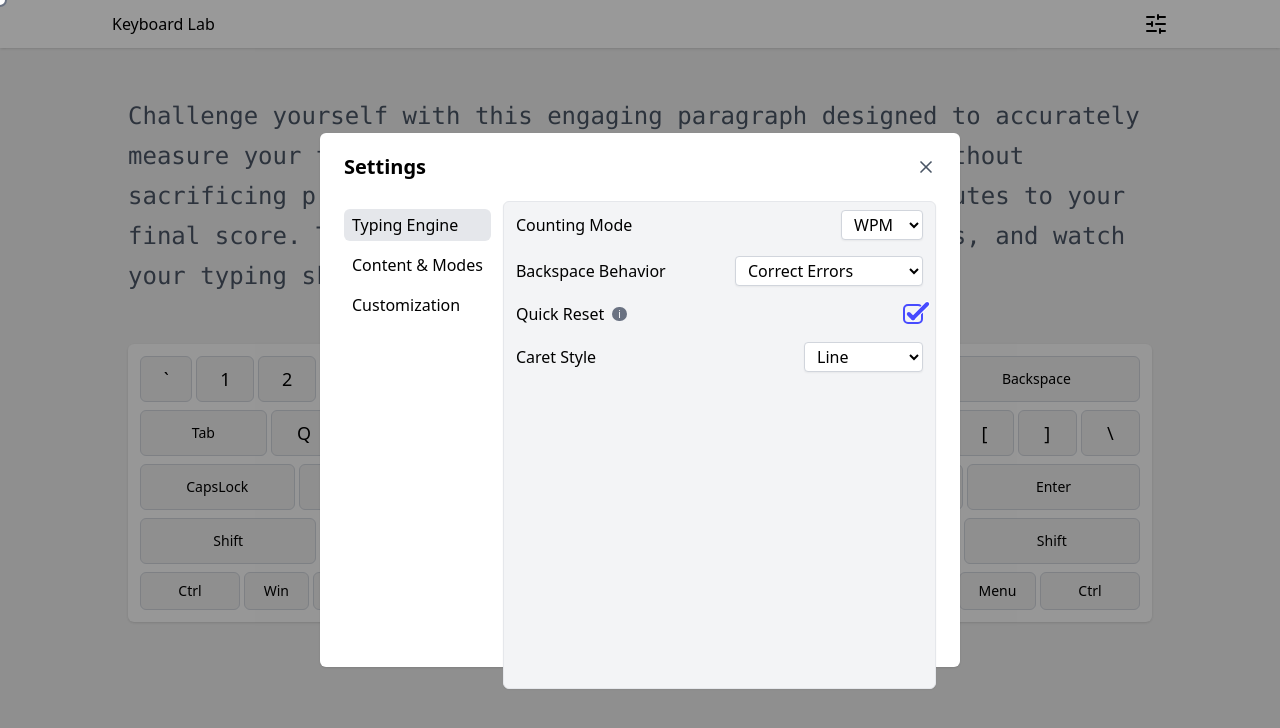
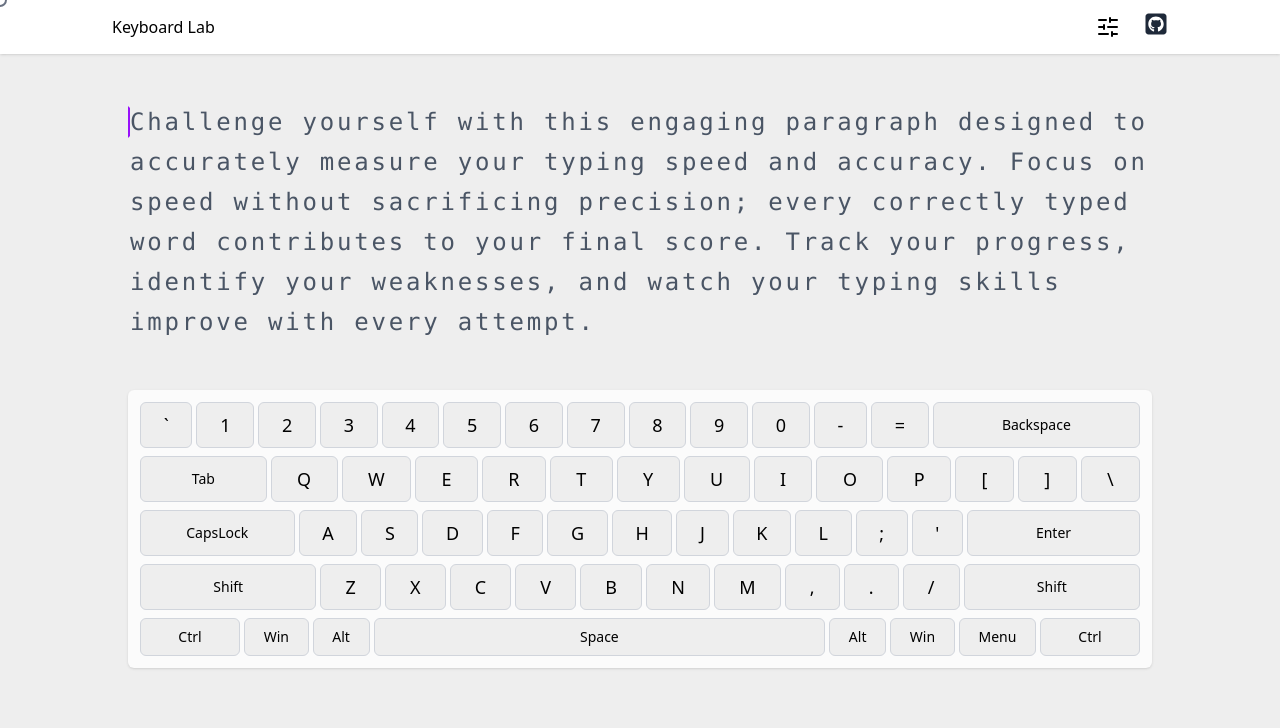
Before and after one commit to Umar-Farooq-5757/Mini-Projects, a React (Vite) app in the folder Keyboard Lab 2.0/: page / in a window 1280 px wide. Shown: the top 728 px of the page. Built offline with nearby package versions, Linux system fonts and the light colour scheme.

Commit message:
Keyboard Lab 2.0: Add cursor with text

```diff
--- a/Keyboard Lab 2.0/package.json
+++ b/Keyboard Lab 2.0/package.json
@@ -14,6 +14,7 @@
     "lucide-react": "^0.563.0",
     "react": "^19.2.0",
     "react-dom": "^19.2.0",
+    "react-icons": "^5.5.0",
     "tailwindcss": "^4.1.18"
   },
   "devDependencies": {
--- a/Keyboard Lab 2.0/src/App.jsx
+++ b/Keyboard Lab 2.0/src/App.jsx
@@ -12,19 +12,25 @@ function App() {
   const [inputValue, setInputValue] = useState("");
   const inputRef = useRef(null);
 
-
   useEffect(() => {
-    inputRef.current?.focus();
+    const intervalId = setInterval(() => {
+      inputRef.current?.focus();
+    }, 1000);
+    return () => clearInterval(intervalId);
   }, []);
 
   const RenderText = () => {
     return targetText.split("").map((char, idx) => {
       let coloredClass = "";
       if (idx < inputValue.length) {
-        coloredClass = char === inputValue[idx] ? "text-green-500" : "text-red-500";
+        coloredClass =
+          char === inputValue[idx] ? "text-green-500" : "text-red-500";
       }
       return (
-        <span className={coloredClass} key={idx}>
+        <span
+          className={`${coloredClass} tracking-tighter border-2 border-[#eee] ${idx == inputValue.length && "border-l-purple-600"}`}
+          key={idx}
+        >
           {char}
         </span>
       );
@@ -32,15 +38,20 @@ function App() {
   };
 
   // Playing click sound
-  const clickRef = useRef(null)
-   useEffect(() => {
+  const clickRef = useRef(null);
+  useEffect(() => {
     clickRef.current = createClickPlayer();
     return () => clickRef.current?.dispose();
   }, []);
-   const handleKeyDown = (e) => {
+  const handleKeyDown = (e) => {
     const printable = e.key.length === 1;
     if (printable || ["Backspace", "Enter"].includes(e.key)) {
-      clickRef.current.play({ volume: 0.14, type: "blend", pitch: 1400, decay: 0.015 });
+      clickRef.current.play({
+        volume: 0.14,
+        type: "blend",
+        pitch: 1400,
+        decay: 0.015,
+      });
     }
   };
 
@@ -49,8 +60,10 @@ function App() {
       <div className="bg-[#eee] min-h-screen">
         <Header />
         <section className="px-32 py-12">
-          <div className="font-mono"><p className="text-2xl text-gray-600 leading-10">{RenderText()}</p></div>
-          <Keyboard/>
+          <div className="font-mono">
+            <p className="text-2xl text-gray-600 leading-10">{RenderText()}</p>
+          </div>
+          <Keyboard />
         </section>
         <input
           className="opacity-0 fixed inset-0 -z-50"
@@ -61,7 +74,7 @@ function App() {
           type="text"
         />
         <CustomCursor />
-        <Settings/>
+        <Settings />
       </div>
     </>
   );
--- a/Keyboard Lab 2.0/src/components/Header.jsx
+++ b/Keyboard Lab 2.0/src/components/Header.jsx
@@ -1,4 +1,5 @@
 import { SlidersHorizontal } from "lucide-react";
+import { FaSquareGithub } from "react-icons/fa6";
 import React from "react";
 import { useAppContext } from "../contexts/AppContext";
 
@@ -7,12 +8,23 @@ const Header = () => {
   return (
     <header className="bg-white py-3 px-28 flex items-center justify-between shadow-sm">
       <h1>Keyboard Lab</h1>
-      <button
-        className="cursor-pointer"
-        onClick={() => setAreSettingsOpen(true)}
-      >
-        <SlidersHorizontal />
-      </button>
+      <div className="flex items-center justify-center gap-6">
+        <button
+          className="cursor-pointer"
+          onClick={() => setAreSettingsOpen(true)}
+        >
+          <SlidersHorizontal className="size-6" />
+        </button>
+        <a
+          href="https://github.com/Umar-Farooq-5757/Mini-Projects/tree/main/Keyboard%20Lab%202.0"
+          target="_blank"
+        >
+          {" "}
+          <button className="cursor-pointer text-gray-800">
+            <FaSquareGithub className="size-6" />
+          </button>
+        </a>
+      </div>
     </header>
   );
 };
--- a/Keyboard Lab 2.0/src/contexts/AppContext.jsx
+++ b/Keyboard Lab 2.0/src/contexts/AppContext.jsx
@@ -4,7 +4,7 @@ const AppContext = createContext();
 
 export const AppContextProvider = ({ children }) => {
   const [developer, setDeveloper] = useState("Umar Farooq");
-  const [areSettingsOpen, setAreSettingsOpen] = useState(true);
+  const [areSettingsOpen, setAreSettingsOpen] = useState(false);
   const [targetText, setTargetText] = useState(
     "Challenge yourself with this engaging paragraph designed to accurately measure your typing speed and accuracy. Focus on speed without sacrificing precision; every correctly typed word contributes to your final score. Track your progress, identify your weaknesses, and watch your typing skills improve with every attempt.",
   );
```
Also changed, not shown: 1 other file (tests, documents, lock files or other folders).
